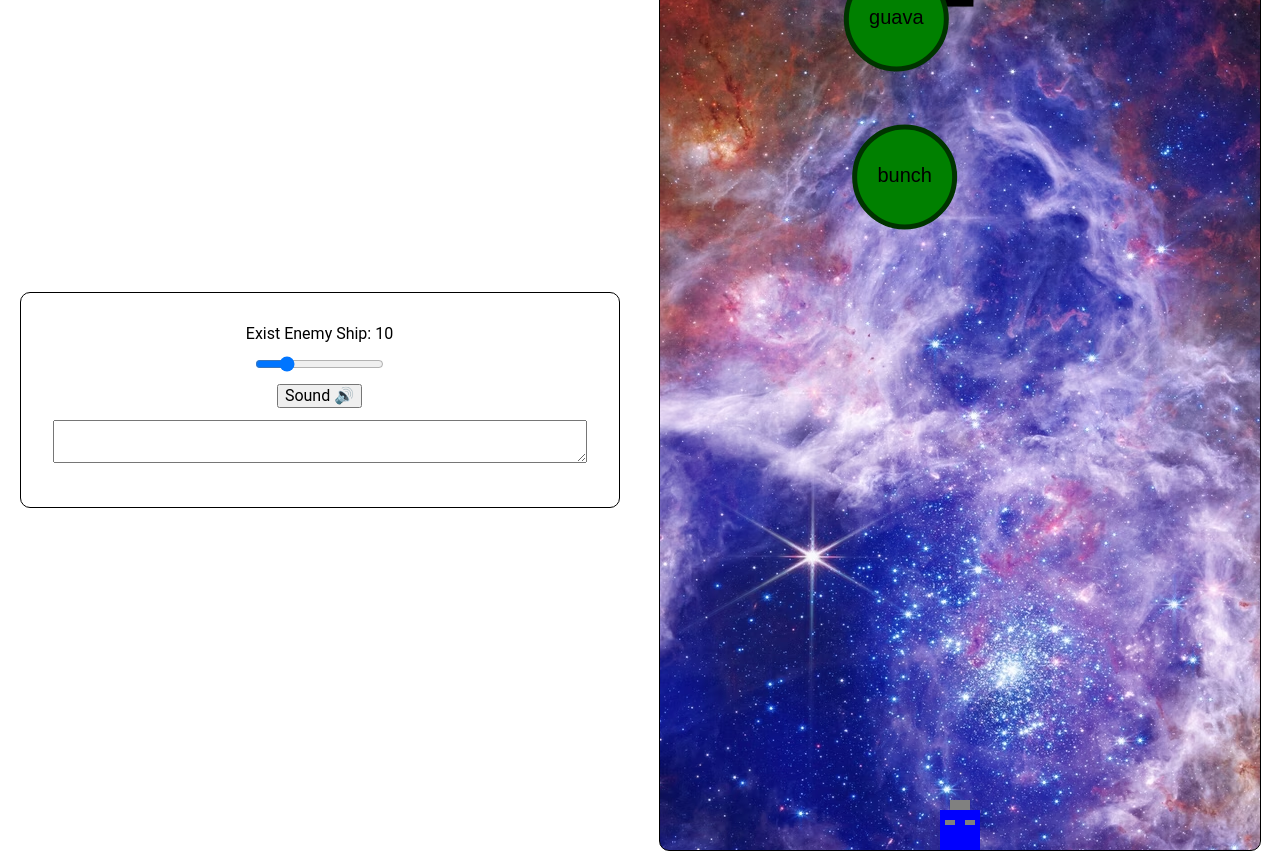
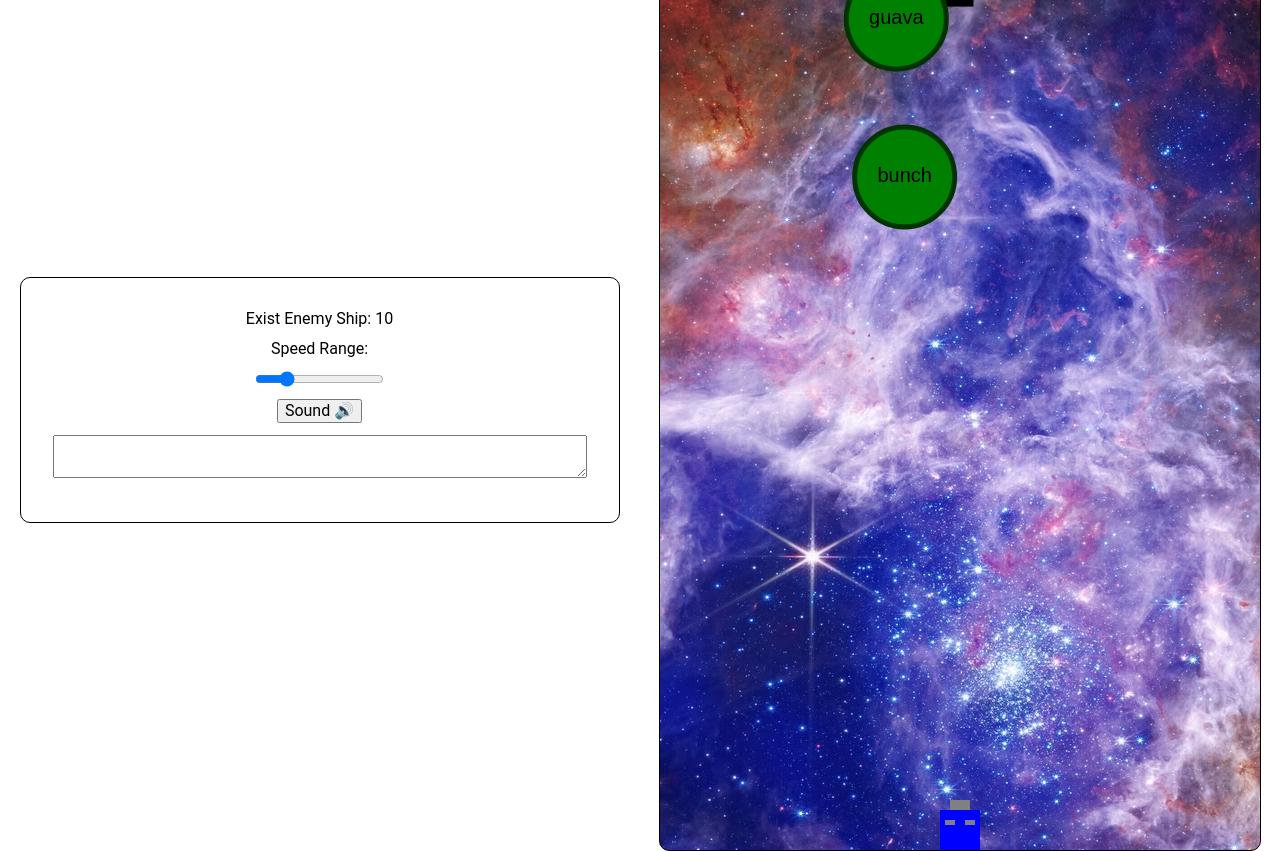
Before and after one commit to cihat/solaris-odyssey, a Svelte app: page / in a window 1280 px wide. Built offline with nearby package versions, Linux system fonts and the light colour scheme.

Commit message:
Add changing dynamicly speed with range input

```diff
--- a/src/components/Space.svelte
+++ b/src/components/Space.svelte
@@ -29,13 +29,17 @@
     game.isSoundPlaying = !game.isSoundPlaying
   }
 
-  onDestroy(() => game && game.removeEventListener('keyup', game.fire))
+  const handleSpeedRange = (e) => {
+    game.speed = Number(e.target.value)
+  }
+
   onDestroy(() => game && game.removeEventListener('keydown', game.fire))
 </script>
 
 <div class="controller">
   <p>Exist Enemy Ship: {game?.enemyWordShips.length}</p>
-  <input type="range" max="2" min="0.1" value={game?.speed} step="0.1" />
+  <label for="speedRange">Speed Range: </label>
+  <input id="speedRange" type="range" max="2" min="0.1" value={game?.speed || 0} on:change={handleSpeedRange} step="0.1" />
   <button on:click={handleSound}>{game?.isSoundPlaying ? 'Sound 🔊' : 'Sound'}</button>
   <textarea value={game?.input || ''} />
 </div>
```
